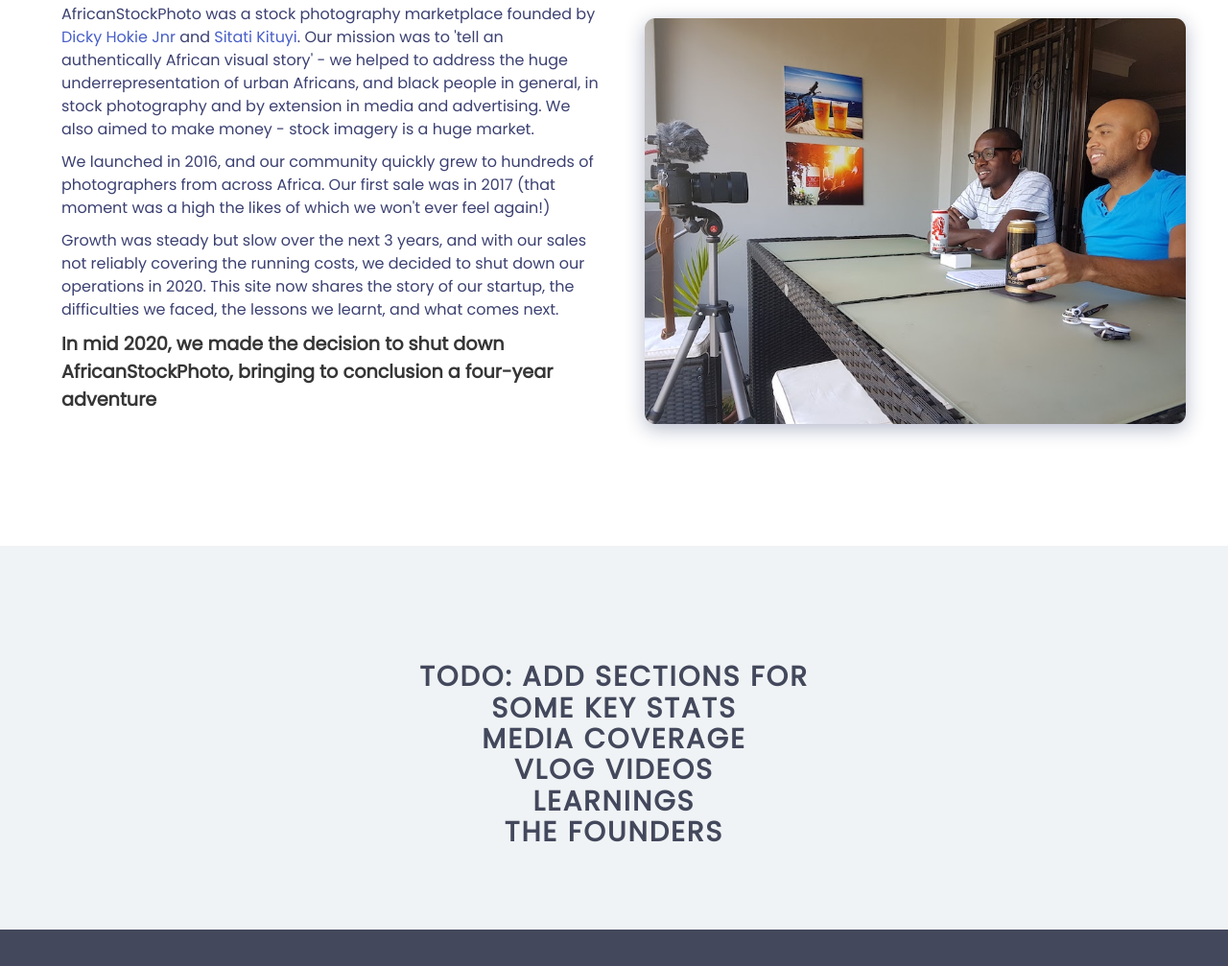
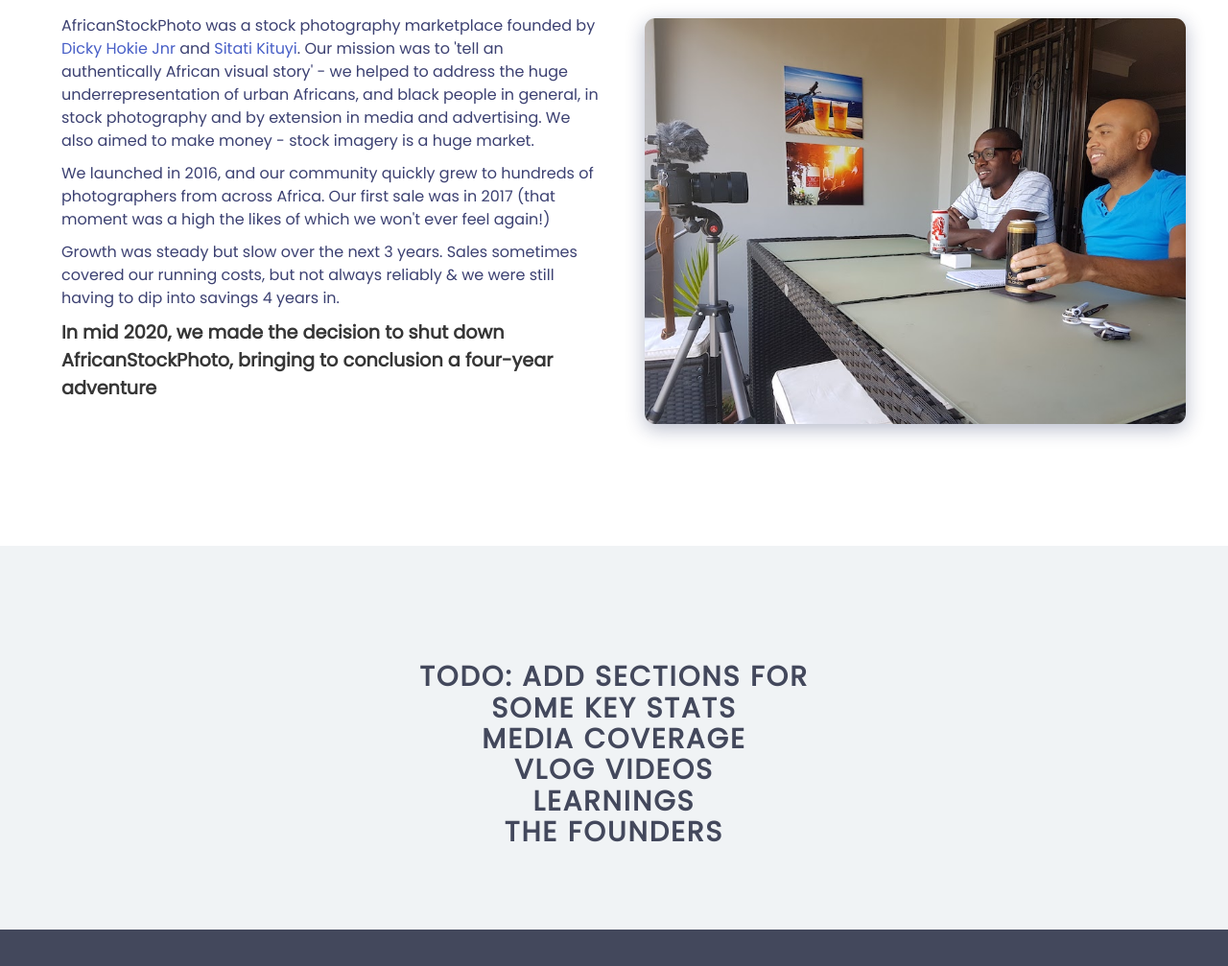
Before and after one commit to lesiki/asp-memorial, a plain HTML site: page index.html in a window 1280 px wide. Shown: the part 1176-2183 px from the top of the page at 96% size. Drawn offline with nearby package versions, Linux system fonts and the light colour scheme.

Commit message:
Rejig wording order

```diff
--- a/index.html
+++ b/index.html
@@ -148,7 +148,7 @@
                 (that moment was a high the likes of which we won't ever feel again!)
               </p>
               <p>
-                Growth was steady but slow over the next 3 years, and with our sales not reliably covering the running costs, we decided to shut down our operations in 2020. This site now shares the story of our startup, the difficulties we faced, the lessons we learnt, and what comes next.
+                Growth was steady but slow over the next 3 years. Sales sometimes covered our running costs, but not always reliably & we were still having to dip into savings 4 years in.
               </p>
               <p class="is-larger">
                 <strong
```
